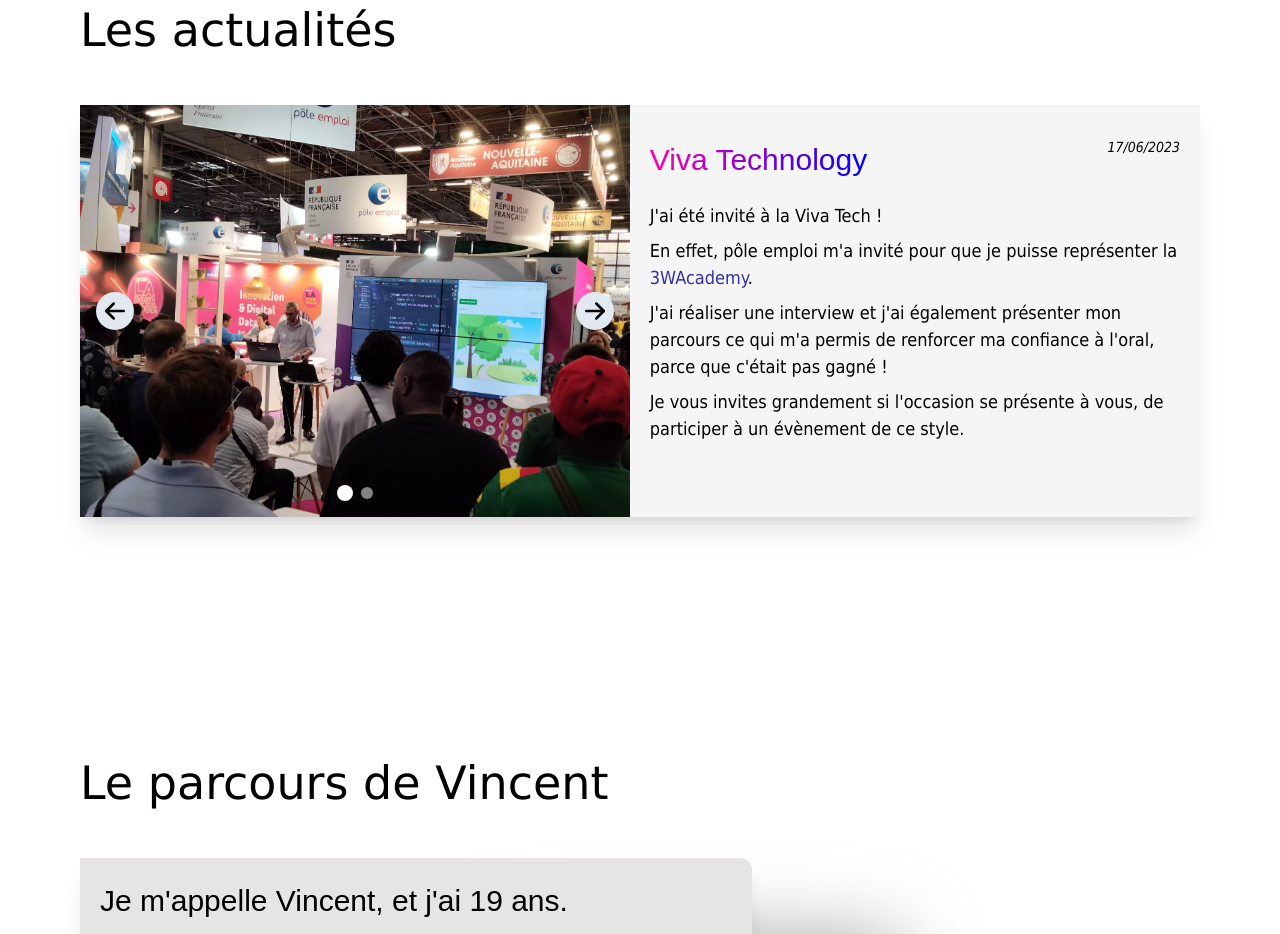
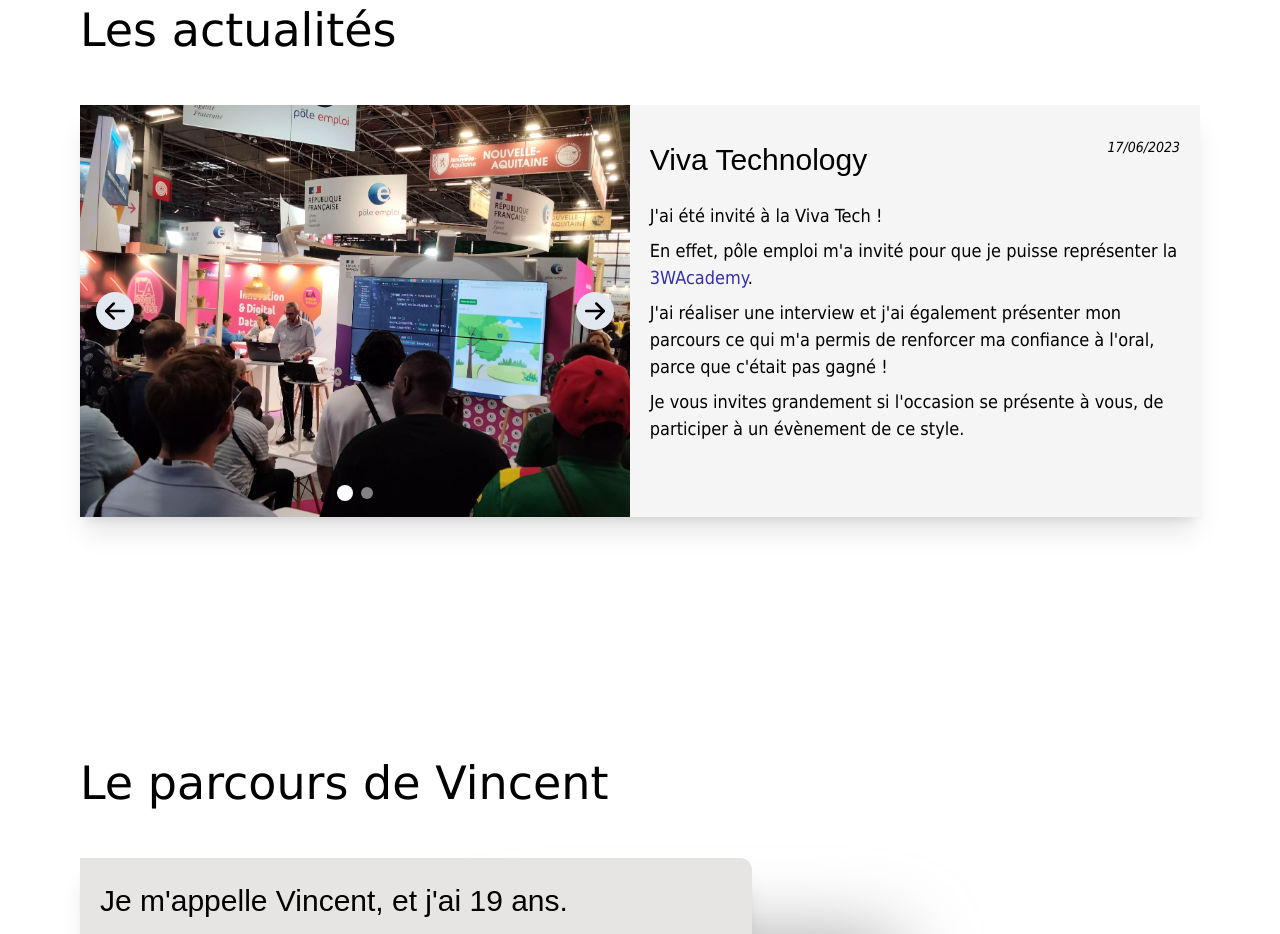
Before and after one commit to Azonesbz/vincentavez, a React (Vite) app in the folder client/: page / in a window 1280 px wide. Shown: the part 900-1834 px from the top of the page. Built offline with nearby package versions, Linux system fonts and the light colour scheme; a web font is replaced by a local one.

Commit message:
fixed color to title

```diff
--- a/client/src/components/actuality/cards.jsx
+++ b/client/src/components/actuality/cards.jsx
@@ -20,7 +20,7 @@ export default function Cards() {
                 <div className="flex flex-col w-full p-5 mt-3">
 
                     <div className="flex justify-between items-start">
-                        <h2 className="bg-clip-text text-transparent bg-gradient-to-r from-[#ff00aa] to-[#0000ff]">Viva Technology</h2>
+                        <h2>Viva Technology</h2>
                         <i className="text-sm">17/06/2023</i>
                     </div>
                     <div className="flex flex-col space-y-2 mt-5">
```
